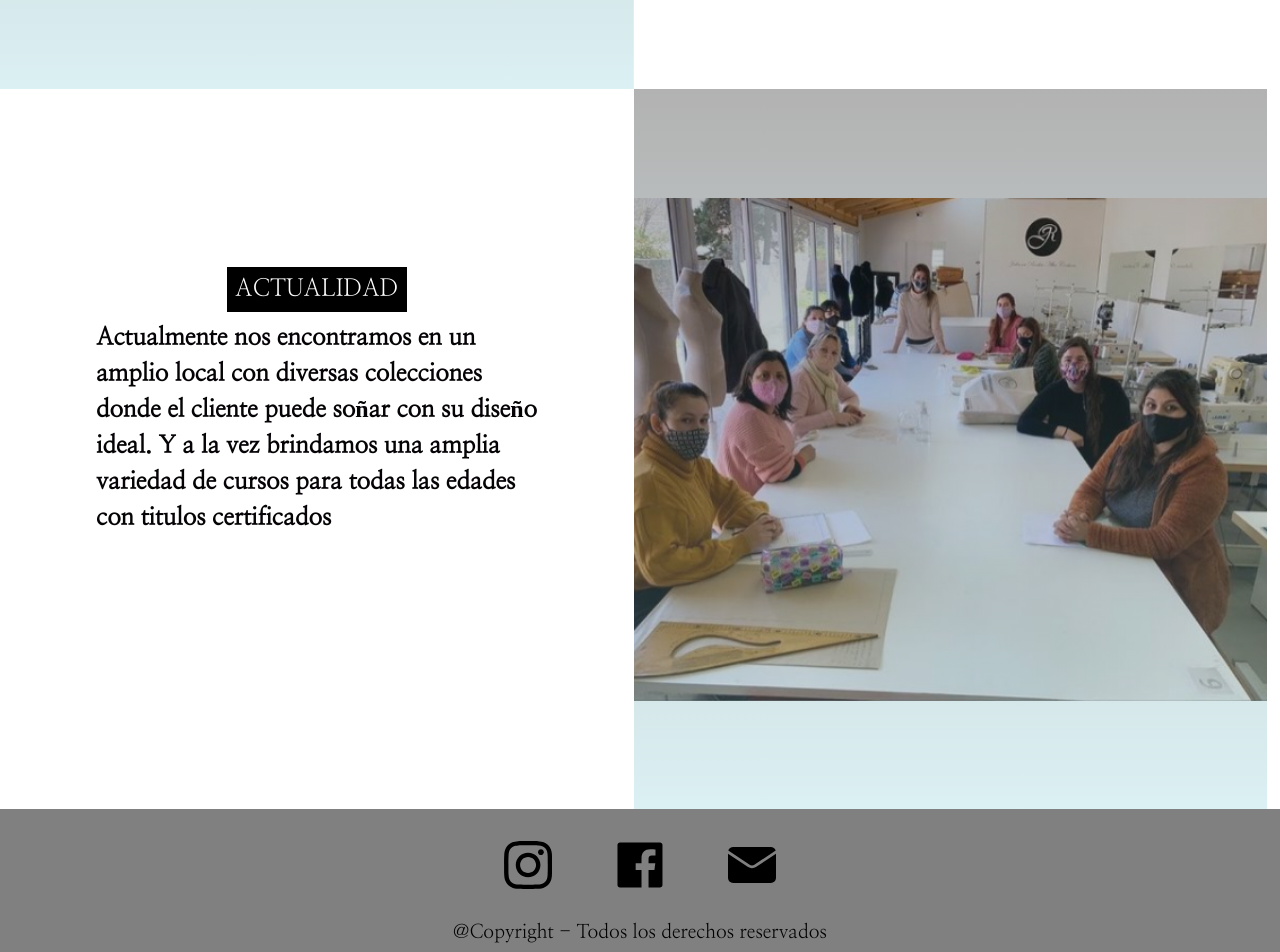
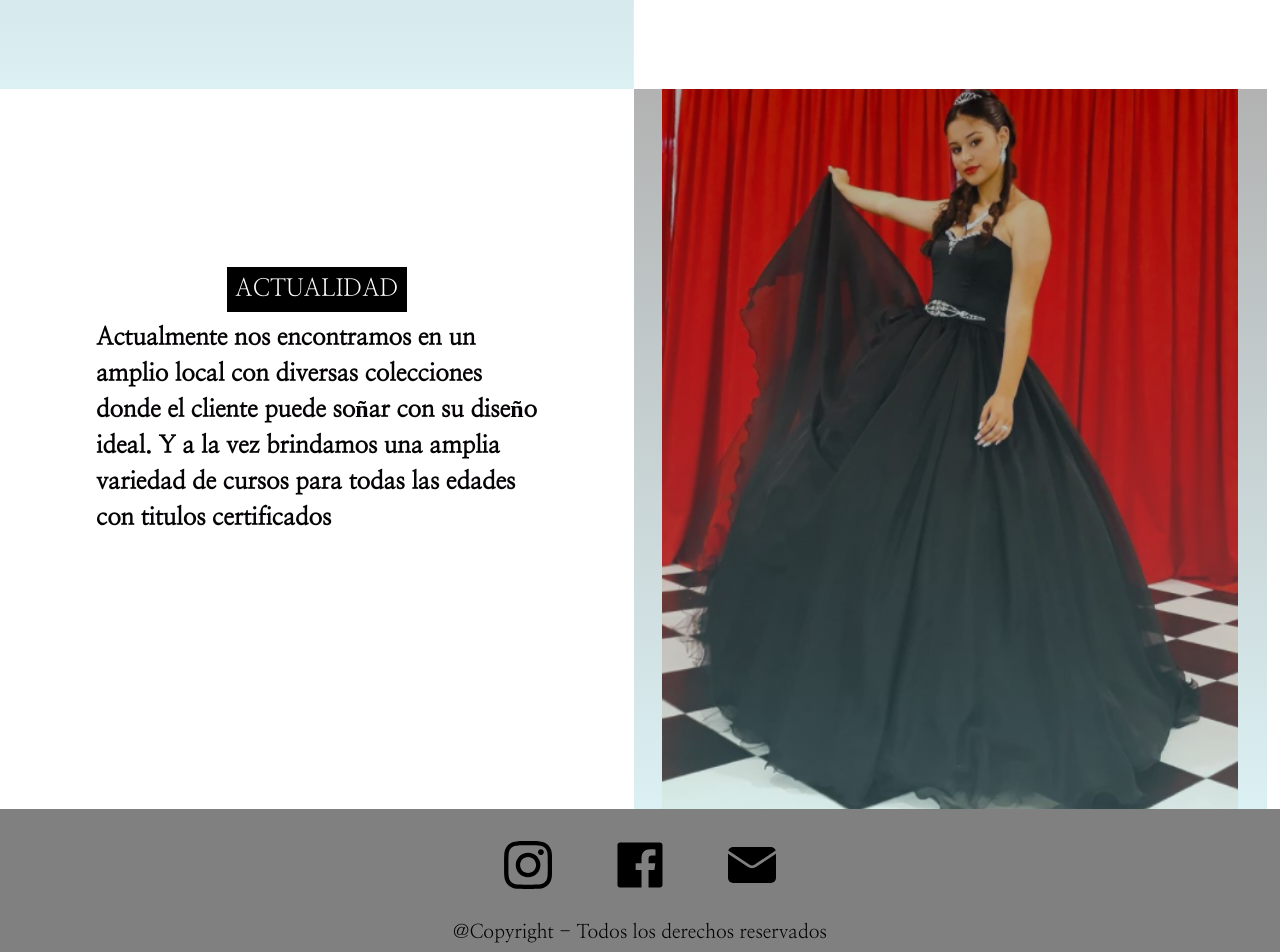
Before and after one commit to NajuRocha/espacio-de-moda-alta-costura, a website: page sobre-mi/index.html in a window 1280 px wide. Shown: the part 1839-2791 px from the top of the page. Drawn offline with nearby package versions, Linux system fonts and the light colour scheme.

Commit message:
Cambios imagenes "sobre mi"

```diff
--- a/scss/estilos.scss
+++ b/scss/estilos.scss
@@ -326,7 +326,7 @@ body {
           rgba(0, 0, 0, 0.3),
           rgba(137, 207, 216, 0.3)
         ),
-        url("../imagenes/sobremi-1.PNG");
+        url("../imagenes/sobremi-3.PNG");
       height: 90vh;
       width: 49.5vw;
       background-repeat: no-repeat;
```
Also changed, not shown: css/estilos.css, imagenes/sobremi-3.PNG (added).
